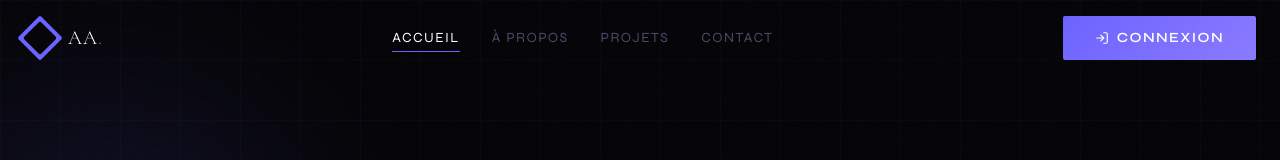
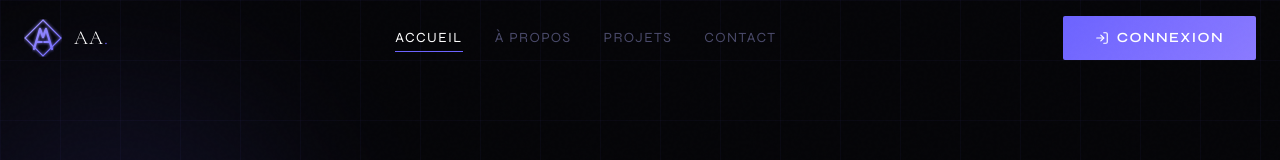
Before and after one commit to achraf06011/portfolio-fullstack, a React (Vite) app in the folder frontend/: page / in a window 1280 px wide. Shown: the top 160 px of the page. Built offline with nearby package versions, Linux system fonts and the light colour scheme.

Commit message:
Ajouter logo SVG AA geometrique avec gradient

```diff
--- /dev/null
+++ b/frontend/src/components/Logo.jsx
@@ -0,0 +1,48 @@
+export default function Logo({ size = 38 }) {
+  return (
+    <svg width={size} height={size} viewBox="0 0 38 38" fill="none" xmlns="http://www.w3.org/2000/svg">
+      <defs>
+        <linearGradient id="logoGrad" x1="0" y1="0" x2="38" y2="38" gradientUnits="userSpaceOnUse">
+          <stop offset="0%" stopColor="#a89cff" />
+          <stop offset="100%" stopColor="#6c63ff" />
+        </linearGradient>
+        <filter id="logoGlow" x="-20%" y="-20%" width="140%" height="140%">
+          <feGaussianBlur stdDeviation="1.5" result="blur" />
+          <feMerge>
+            <feMergeNode in="blur" />
+            <feMergeNode in="SourceGraphic" />
+          </feMerge>
+        </filter>
+      </defs>
+
+      {/* Outer diamond ring */}
+      <path
+        d="M19 1 L37 19 L19 37 L1 19 Z"
+        stroke="url(#logoGrad)"
+        strokeWidth="1.2"
+        fill="none"
+        filter="url(#logoGlow)"
+      />
+
+      {/* First A — left */}
+      <path
+        d="M10 30 L16 10 M16 10 L19 18 M12.2 23 L17.8 23"
+        stroke="url(#logoGrad)"
+        strokeWidth="2.2"
+        strokeLinecap="round"
+        strokeLinejoin="round"
+        filter="url(#logoGlow)"
+      />
+
+      {/* Second A — right */}
+      <path
+        d="M19 18 L22 10 M22 10 L28 30 M20.2 23 L25.8 23"
+        stroke="url(#logoGrad)"
+        strokeWidth="2.2"
+        strokeLinecap="round"
+        strokeLinejoin="round"
+        filter="url(#logoGlow)"
+      />
+    </svg>
+  )
+}
--- a/frontend/src/components/Navbar.jsx
+++ b/frontend/src/components/Navbar.jsx
@@ -3,6 +3,7 @@ import { Link, useLocation, useNavigate } from 'react-router-dom'
 import { motion, AnimatePresence } from 'framer-motion'
 import { Menu, X, LogIn, LogOut, LayoutDashboard } from 'lucide-react'
 import { useAuth } from '../context/AuthContext'
+import Logo from './Logo'
 
 const navLinks = [
   { to: '/', label: 'Accueil' },
@@ -43,10 +44,12 @@ export default function Navbar() {
       <div className="max-w-7xl mx-auto px-6 py-4 flex items-center justify-between">
         {/* Logo */}
         <Link to="/" className="flex items-center gap-3 group">
-          <div className="w-8 h-8 relative">
-            <div className="absolute inset-0 bg-accent rounded-sm rotate-45 group-hover:rotate-[135deg] transition-transform duration-500" />
-            <div className="absolute inset-1 bg-void rounded-sm rotate-45" />
-          </div>
+          <motion.div
+            whileHover={{ scale: 1.1, rotate: 5 }}
+            transition={{ duration: 0.3, ease: 'easeOut' }}
+          >
+            <Logo size={38} />
+          </motion.div>
           <span className="font-display text-xl font-light tracking-wider text-white">
             AA<span className="text-accent">.</span>
           </span>
```
